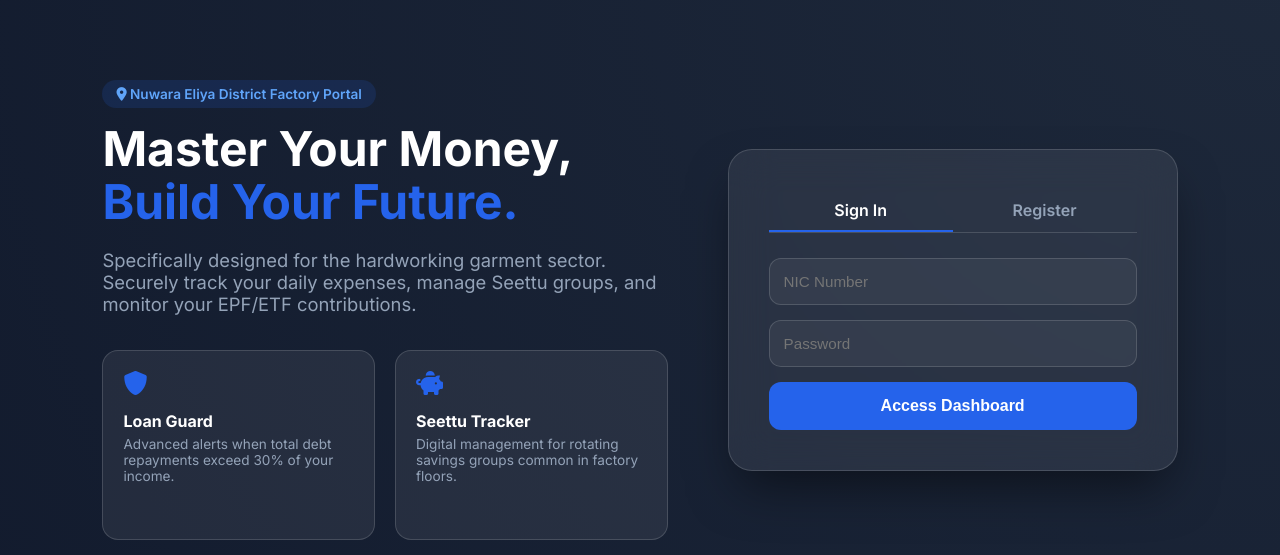
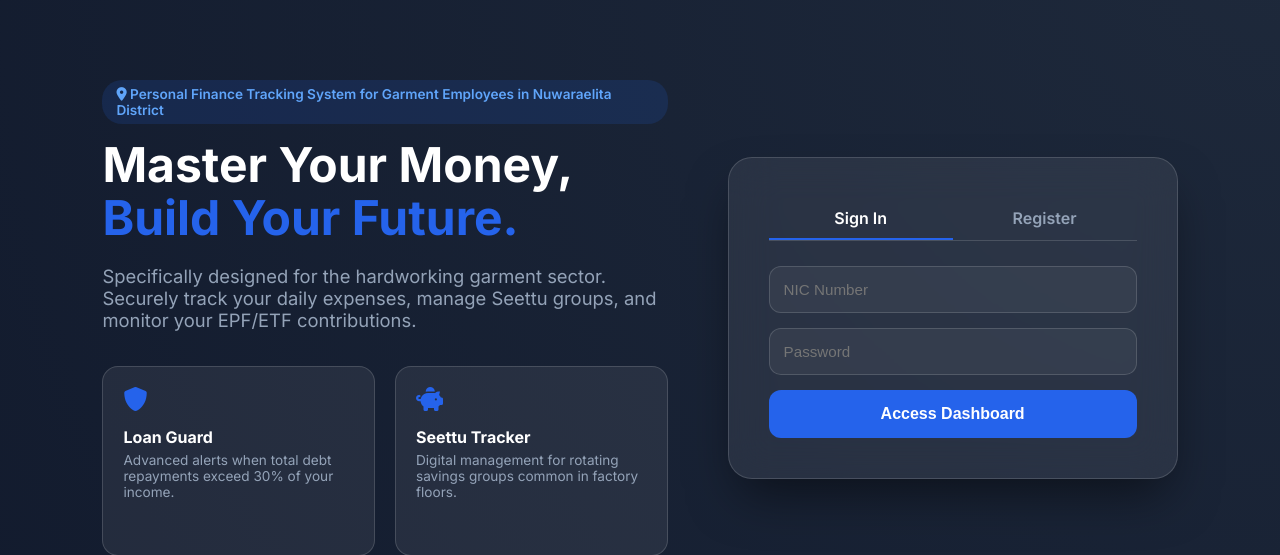
Before and after one commit to DilushaRathnayake/Final-Project, a PHP site: page /index.php in a window 1280 px wide. Shown: the part 80-635 px from the top of the page. Run offline with PHP 8.4, Linux system fonts and the light colour scheme.

Commit message:
Update index.php

```diff
--- a/index.php
+++ b/index.php
@@ -134,7 +134,7 @@ if(isset($_SESSION['user_id'])) {
 
 <div class="hero-container">
     <div class="hero-text">
-        <span class="feature-tag"><i class="fas fa-map-marker-alt"></i> Nuwara Eliya District Factory Portal</span>
+        <span class="feature-tag"><i class="fas fa-map-marker-alt"></i> Personal Finance Tracking System for Garment Employees in Nuwaraelita District</span>
         <h2><?php echo $text['hero_h2']; ?></h2>
         <p><?php echo $text['hero_p']; ?></p>
 
```
